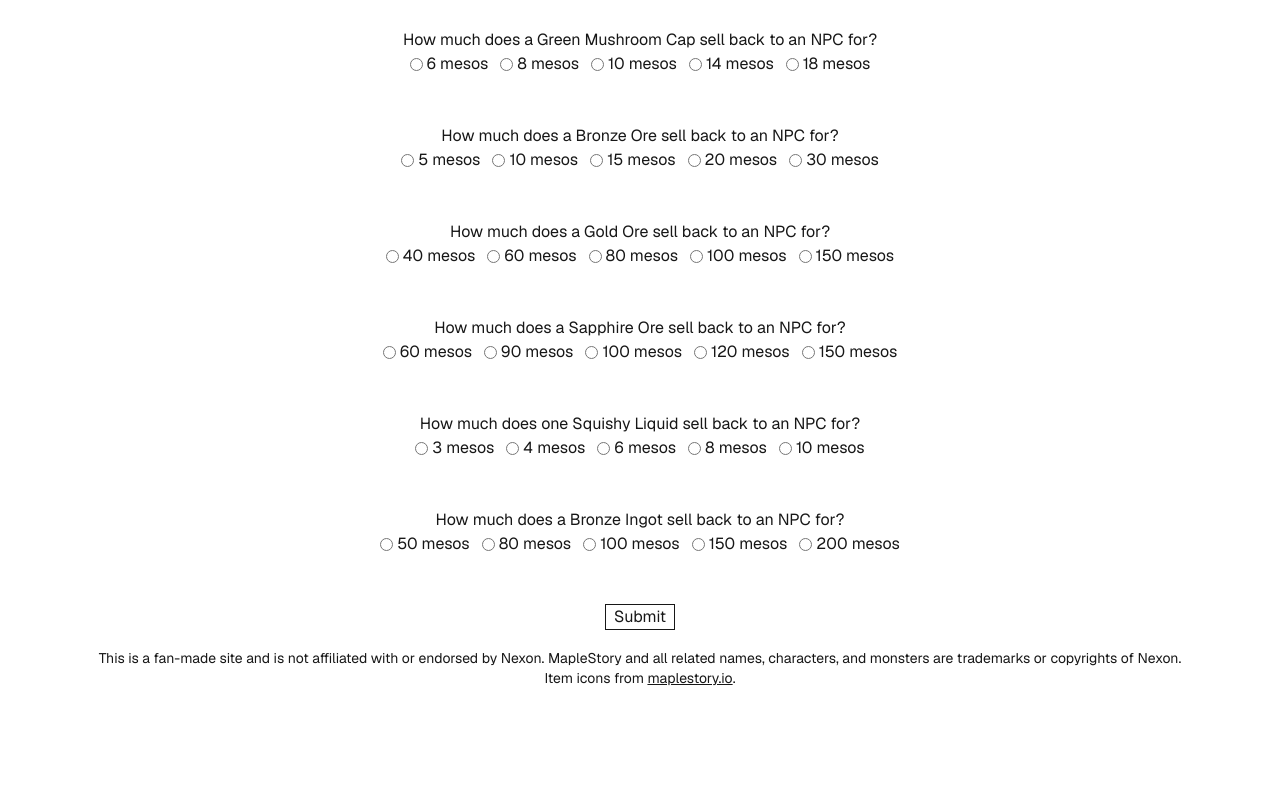
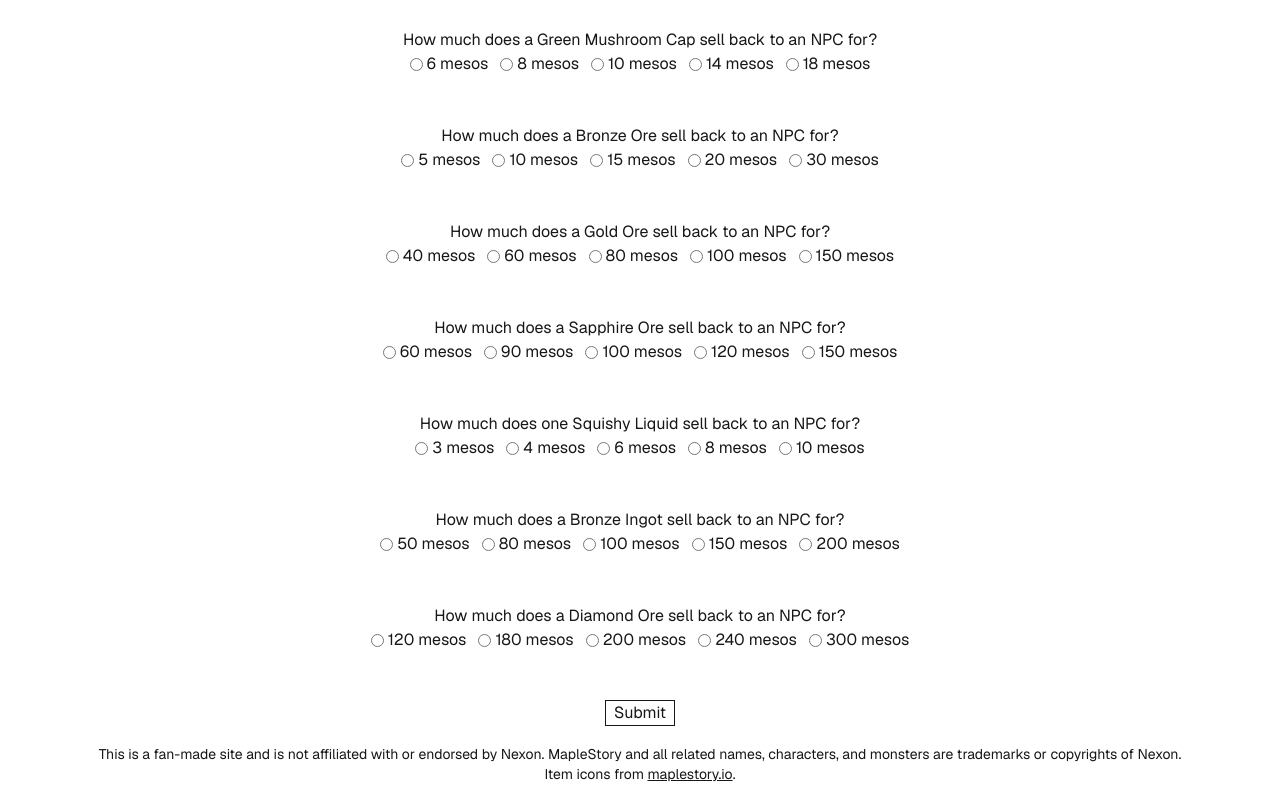
Before and after one commit to jarrensj/msquiz, a Next.js app: page / in a window 1280 px wide. Shown: the part 588-1388 px from the top of the page. Before the commit the page ends 1292 px from the top, so only its background shows below. Built offline with nearby package versions, Linux system fonts and the light colour scheme.

Commit message:
feat: ask how much a Diamond Ore sells back for
Adds a question to the home page quiz, "How much does a Diamond Ore
sell back to an NPC for?", with the answer 240 mesos. The choices are
120, 180, 200, 240, and 300 mesos.

```diff
--- a/app/page.tsx
+++ b/app/page.tsx
@@ -73,6 +73,12 @@ const questions = [
     unit: "mesos",
     options: [50, 80, 100, 150, 200],
   },
+  {
+    question: "How much does a Diamond Ore sell back to an NPC for?",
+    answer: 240,
+    unit: "mesos",
+    options: [120, 180, 200, 240, 300],
+  },
 ];
 
 export default function Home() {
```
